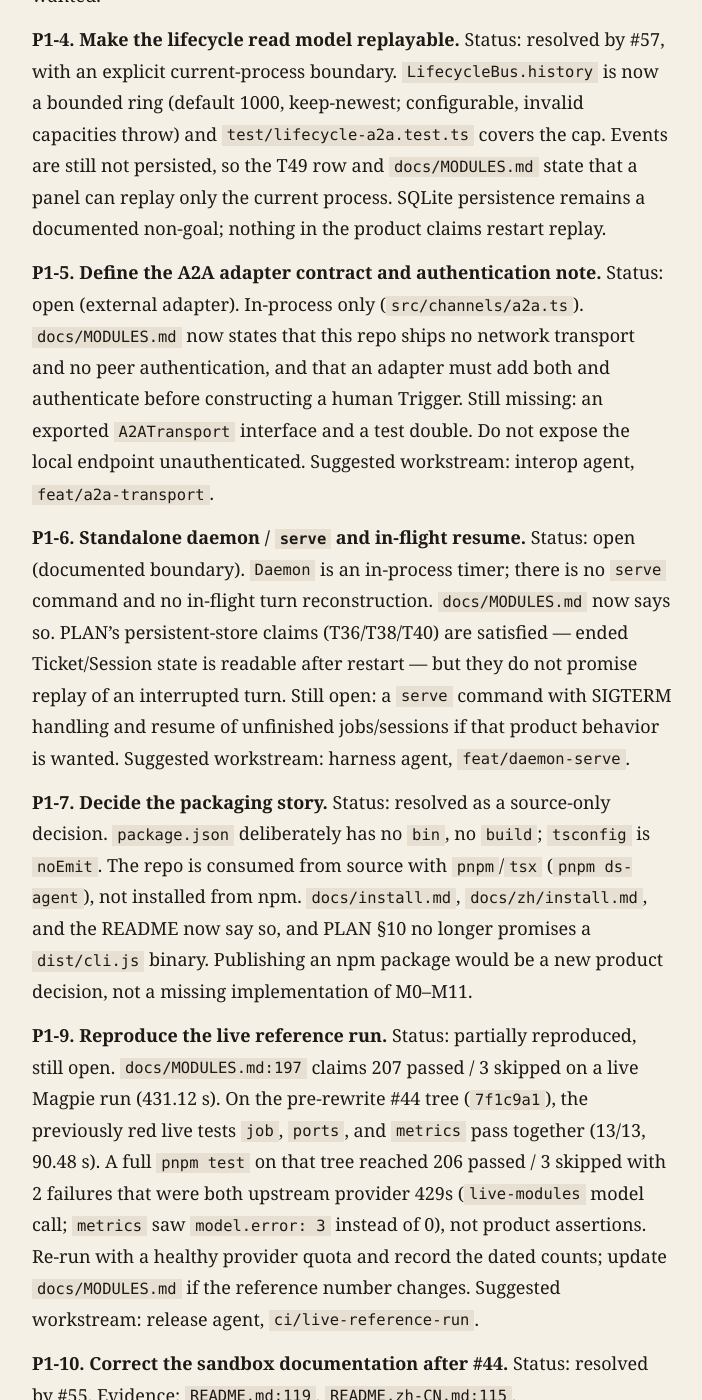
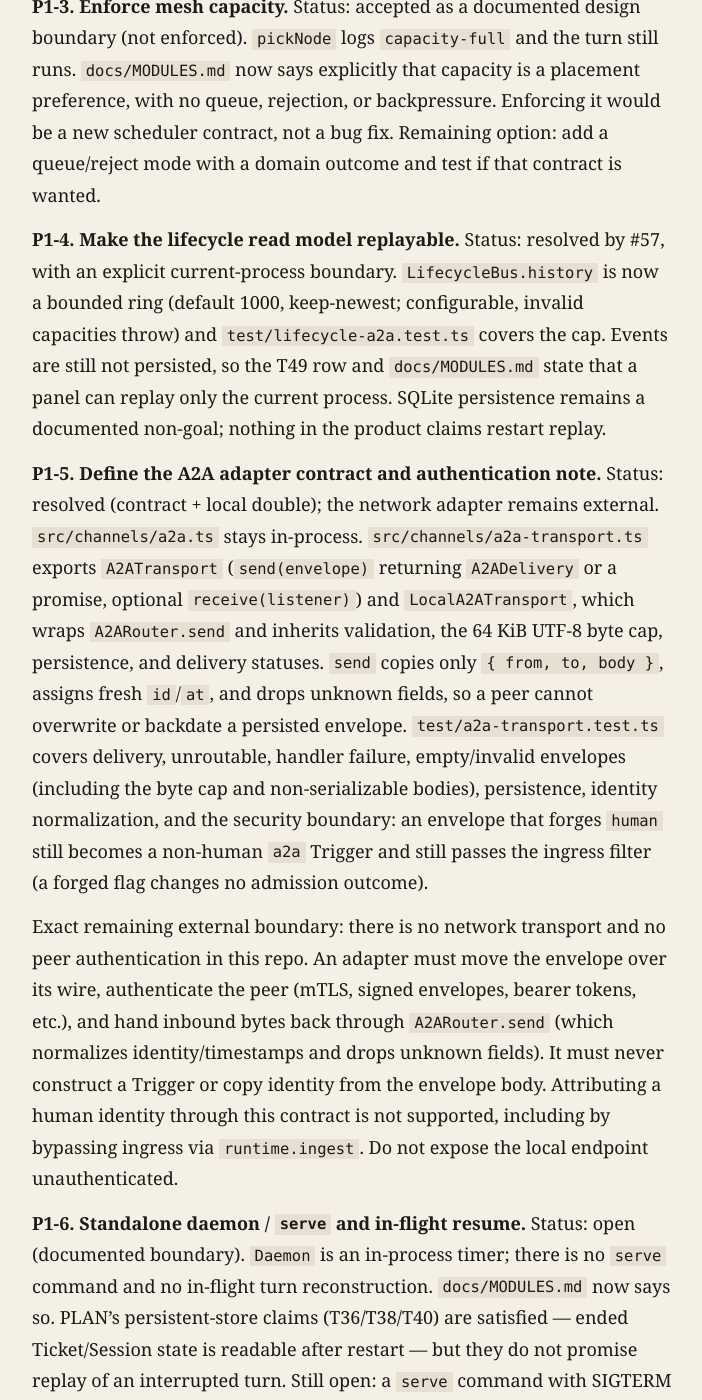
Before and after one commit to LofiSu/deepseek-super-agent, a Jekyll site: the page built from docs/ROADMAP.md, in a window 1280 px wide and 1400 px high, scrolled down 15346 px. Shown: the whole window, without its empty margins (288-990 px from the left). Built offline with Jekyll 4.4.1, drawn with Linux system fonts in a browser that asks for light colours; our own code applies the rules of GitHub Pages for plain Markdown files; some of the changed text lies outside the part shown.

Commit message:
feat(a2a): define the transport adapter contract
Add the A2ATransport contract and LocalA2ATransport reference double, keep A2ARouter's API, normalize the untrusted send path, and document/test the authentication boundary.

```diff
--- a/docs/ROADMAP.md
+++ b/docs/ROADMAP.md
@@ -46,7 +46,7 @@ refactor. **That refactor has merged as #40 (`4b919bd`).** On current `main`:
 - The services live in their owning modules:
   `src/ingress/shards.ts` (Router shards), `src/harness/mesh.ts` (Worker mesh),
   `src/memory/long-term.ts` (long-term memory), `src/core/lifecycle.ts`
-  (lifecycle events), `src/channels/a2a.ts` (A2A).
+  (lifecycle events), `src/channels/a2a.ts` + `a2a-transport.ts` (A2A).
 - `docs/MODULES.md` and `docs/HARDENING_2026-11-01.md` are tracked.
 - `PLAN.md`, both READMEs, both install pages, and the review-method docs no
   longer describe a `DS_AGENT_PHASE2` master switch (fixed by #41 and #51).
@@ -85,7 +85,7 @@ not evidence (see `docs/CODE_REVIEW_METHOD.md`).
 | **M5 subscribe** | done | `src/core/subscribe.ts`, `intake.ts` fan-out; `test/subscription.test.ts`, `hardening.test.ts` (contextOnly, unsubscribe) | `handback` is not exposed as a CLI action. The tests cover unsubscribe but not the full requeue-and-drop lifecycle as an operator flow. |
 | **M6 memory** | partial | `src/memory/recall.ts`, `acl.ts`, `long-term.ts`; `src/store/sqlite.ts` (`deleteSpill`); `test/spill.test.ts`, `long-term-memory.test.ts`, `live-modules.test.ts` | Recall is word-AND substring matching over a spill, not semantic or multi-hop. Retention landed in #54: `maxEntries`/`maxAgeDays` prune inside the same transaction as `put`/`remember`, `forget` deletes the spill and grants, and `DS_AGENT_MEMORY_MAX_ENTRIES`/`DS_AGENT_MEMORY_MAX_AGE_DAYS` configure it (defaults 1000/90). Remaining: dedupe beyond per-ticket upsert, semantic search, month-scale story. `README.md:115` still says "not month-scale"; that part is accurate. |
 | **M7 speculate** | done | `src/speculate/silent.ts`, `gate.ts`; `test/speculate.test.ts`, `live-modules.test.ts`, `hardening.test.ts` | The gate is a clause-local keyword heuristic, documented as a stand-in (`docs/HARDENING_2026-11-01.md:25`). It is not a model verdict; a real value judgment remains open. |
-| **M8 channels** | done | `src/channels/norms.ts`, `cli.ts`, `feishu.ts`, `github-source.ts`, `outbox-adapter.ts`, `a2a.ts`; `test/channels-feishu.test.ts`, `channels-github-source.test.ts`, `outbox.test.ts`, `lifecycle-a2a.test.ts`; real demos in `src/cli/demos/*` | Real-channel acceptance is operator-only: `test/demos-real-channels.test.ts` is skipped offline (3 tests), and `pnpm demo` needs `gh auth` plus a live model. There is no email adapter (the plan calls it optional). |
+| **M8 channels** | done | `src/channels/norms.ts`, `cli.ts`, `feishu.ts`, `github-source.ts`, `outbox-adapter.ts`, `a2a.ts`, `a2a-transport.ts`; `test/channels-feishu.test.ts`, `channels-github-source.test.ts`, `outbox.test.ts`, `lifecycle-a2a.test.ts`, `a2a-transport.test.ts`; real demos in `src/cli/demos/*` | Real-channel acceptance is operator-only: `test/demos-real-channels.test.ts` is skipped offline (3 tests), and `pnpm demo` needs `gh auth` plus a live model. There is no email adapter (the plan calls it optional). |
 | **M9 env** | partial | `src/env/local-env.ts`, `sanitize.ts`, `vault.ts`, `seccomp.ts` (`sandboxEnabledFromEnv` returns true); `test/sanitize.test.ts`, `vault.test.ts`, `hardening.test.ts`, `local-env-timeout.test.ts`, `live-modules.test.ts`, `credential-sentinel.test.ts` | #44 made the sandbox default-on and fail-closed: a missing `sandbox-exec`/`bwrap` throws. Host vault/seccomp policy is still external. Credential non-leakage now has a single sentinel test (#53) covering SQLite tables, session JSONL, tool results, replies/outbox, and captured model request bodies, plus Worker port/tool rejection. #55 corrected the user-facing pages and historical reviews; this audit also fixed the remaining "optional OS sandbox" line in the `docs/MODULES.md` T51 section. C15/P1-10 are resolved. Host read isolation remains external. |
 | **M10 watchdog** | partial | `src/watchdog/watchdog.ts`, `rules.ts`, `rules.json`, `health.ts`; `test/health.test.ts`, `daemon-machines.test.ts`, `live-modules.test.ts`, `hardening.test.ts` | Goal-drift detection is marker-based ("a running report that says it left the scope"), not a general NL comparison. `PLAN.md` T43–T44 ask for NL rules; `README.md:100` already calls this "thin". |
 | **M11 CLI / demo** | partial | `src/cli/main.ts` (init/tasks/status/health/chat/emit/metrics/memory/a2a/pause/intervene/resume/collab/team/teams), `src/cli/demos/run.ts`, `src/cli/bakeoff.ts`; `test/cli-memory-a2a.test.ts`, `mid-task-collab.test.ts`, `live-demo.test.ts`, `live-e2e.test.ts` | `pnpm demo` (real GitHub issues/comments) is not in the automatic PR gate; it runs through the manual `acceptance.yml` dispatch and needs an operator with `gh auth`. `package.json` has no `bin`, no `build`, and `tsconfig` is `noEmit`, so the `PLAN.md` §10 `dist/cli.js` bin does not exist. No `serve` command. The `MODULES.md` runner claim is fixed by #46. |
@@ -99,7 +99,7 @@ not evidence (see `docs/CODE_REVIEW_METHOD.md`).
 | **扩展** — Worker mesh (T47) | partial | `src/harness/mesh.ts`; `Assignment.node` in `src/shared/types.ts:102-120`; placement event in `src/harness/loop.ts:84-89,129-141`; `test/worker-mesh.test.ts`, `runtime-integration.test.ts` | Placement is logical and single-process. When capacity is full, `launch` logs `node=none capacity-full` and still runs the Worker; there is no queue, rejection, or backpressure. Cross-host transport is external, which is acceptable, but capacity enforcement is not. This is P1-3. |
 | **长期记忆** (T48) | partial | `src/memory/long-term.ts`; write on terminal ticket in `src/runtime.ts:201-216`; recall injection in `src/runtime.ts:274-282`; `test/long-term-memory.test.ts`, `runtime-integration.test.ts` | One redacted entry per ticket, keyword AND recall, three results. #54 added retention (count/age, default 1000 entries / 90 days, 0 disables) with transactional spill+grant cleanup and configurable env; dedupe beyond per-ticket upsert, semantic search, and the month-scale story remain open (P2-1 is now partially resolved). Documented as partial in `README.md:115`. |
 | **产品层** (T49) | external boundary + partial | `src/core/lifecycle.ts` (`LifecycleBus`, `subscribe`, `snapshot`); lifecycle publishing in `src/runtime.ts:190-216,432-469`; `ds-agent memory` / `ds-agent a2a` in `src/cli/main.ts:204-231`; `test/lifecycle-a2a.test.ts`, `cli-memory-a2a.test.ts`, `runtime-integration.test.ts` | The in-repo contract is done; the actual panel is another repository (PLAN §9 T49). P1-4 is resolved by #57: `LifecycleBus.history` is a bounded 1000-event ring (configurable, keep-newest) with tests. It is still in-memory, so a panel can replay only the current process; persistence is a documented boundary, not implemented. |
-| **互操作** (T50) | external boundary + partial | `src/channels/a2a.ts`; `Runtime.sendA2A` and local recipient in `src/runtime.ts:319-328,390-395`; `test/lifecycle-a2a.test.ts`, `runtime-integration.test.ts` | Validation, 64 KiB cap, persistence, `delivered\|unroutable\|failed`, and a filtered `a2a` Trigger exist. There is no cross-process transport and no authentication; an adapter must add both. Document the adapter contract and never expose the local endpoint unauthenticated (P1-5). |
+| **互操作** (T50) | external boundary + partial | `src/channels/a2a.ts`, `src/channels/a2a-transport.ts` (`A2ATransport`, `LocalA2ATransport`); `Runtime.sendA2A` and local recipient in `src/runtime.ts:319-328,390-395`; `test/lifecycle-a2a.test.ts`, `a2a-transport.test.ts`, `runtime-integration.test.ts` | Validation, 64 KiB UTF-8 byte cap, identity normalization, persistence, `delivered\|unroutable\|failed`, and a filtered non-human `a2a` Trigger exist. P1-5 is resolved by the exported contract, local double, and boundary tests. The cross-process wire transport and peer authentication remain external; an adapter must add both and never expose the local endpoint unauthenticated. |
 | **安全与隐私** (T51) | external boundary + partial | `src/env/sanitize.ts` (allowlist, secret redaction), `vault.ts`, `seccomp.ts`; `test/sanitize.test.ts`, `vault.test.ts`, `hardening.test.ts`, `local-env-timeout.test.ts`, `credential-sentinel.test.ts` | In-repo: env allowlist, spill redaction, `[redacted]` output, FileVault names only, default-on fail-closed OS sandbox (#44), spill ACL, untrusted `meta` rejection, and a single sentinel test across SQLite/journal/tool results/model requests plus Worker port/tool rejection (#53). External: host-level vault/seccomp, true host read isolation (the wrapper confines writes/network only), and provider `Authorization` header/vault values not covered by the offline sentinel. Sandbox docs corrected by #55. |
 
 ## 4. Definition of done (the whole project)
@@ -170,7 +170,8 @@ These must be documented as external, with an interface and a security note:
 
 - T49 panel UI (another repo).
 - T51 host-level vault/seccomp and true host isolation.
-- A2A cross-process transport and authentication.
+- A2A network transport and peer authentication (the in-repo `A2ATransport`
+  contract and local double are in `src/channels/a2a-transport.ts`).
 - Multi-host Worker mesh transport.
 - Managed credential storage / cloud executor.
 
@@ -306,12 +307,27 @@ state that a panel can replay only the current process. SQLite persistence
 remains a documented non-goal; nothing in the product claims restart replay.
 
 **P1-5. Define the A2A adapter contract and authentication note.**
-Status: open (external adapter). In-process only (`src/channels/a2a.ts`).
-`docs/MODULES.md` now states that this repo ships no network transport and no
-peer authentication, and that an adapter must add both and authenticate before
-constructing a human Trigger. Still missing: an exported `A2ATransport`
-interface and a test double. Do not expose the local endpoint unauthenticated.
-Suggested workstream: interop agent, `feat/a2a-transport`.
+Status: resolved (contract + local double); the network adapter remains external.
+`src/channels/a2a.ts` stays in-process. `src/channels/a2a-transport.ts` exports
+`A2ATransport` (`send(envelope)` returning `A2ADelivery` or a promise, optional
+`receive(listener)`) and `LocalA2ATransport`, which wraps `A2ARouter.send` and
+inherits validation, the 64 KiB UTF-8 byte cap, persistence, and delivery
+statuses. `send` copies only `{ from, to, body }`, assigns fresh `id`/`at`, and
+drops unknown fields, so a peer cannot overwrite or backdate a persisted
+envelope. `test/a2a-transport.test.ts` covers delivery, unroutable, handler
+failure, empty/invalid envelopes (including the byte cap and non-serializable
+bodies), persistence, identity normalization, and the security boundary: an
+envelope that forges `human` still becomes a non-human `a2a` Trigger and still
+passes the ingress filter (a forged flag changes no admission outcome).
+
+Exact remaining external boundary: there is no network transport and no peer
+authentication in this repo. An adapter must move the envelope over its wire,
+authenticate the peer (mTLS, signed envelopes, bearer tokens, etc.), and hand
+inbound bytes back through `A2ARouter.send` (which normalizes identity/timestamps
+and drops unknown fields). It must never construct a Trigger or copy identity
+from the envelope body. Attributing a human identity through this contract is
+not supported, including by bypassing ingress via `runtime.ingest`. Do not expose
+the local endpoint unauthenticated.
 
 **P1-6. Standalone daemon / `serve` and in-flight resume.**
 Status: open (documented boundary). `Daemon` is an in-process timer; there is no
@@ -394,7 +410,7 @@ the work is already public.
 | P1-2 | Router assessment / domain alignment |  | `fix/domain-alignment-article` | #39 | resolved | Main Agent originates `accept`/`ignore`/`stop`/`unavailable`; domain-alignment test green |
 | P1-3 | Mesh capacity enforcement |  |  |  | accepted boundary (documented) | Placement is logical; no queue/backpressure. `docs/MODULES.md` says so |
 | P1-4 | Lifecycle replayability |  | `feat/lifecycle-history-cap` | #57 | resolved (current-process replay only) | Bounded history (default 1000) + test; no persistence claim |
-| P1-5 | A2A transport interface + auth note |  |  |  | open (external adapter) | In-process only; adapter must add transport + auth. Docs state the requirement; interface/test still missing |
+| P1-5 | A2A transport interface + auth note |  | `a2a-transport` | #65 | resolved (contract + local double) | In-process contract + local double now exist: `A2ATransport` + `LocalA2ATransport` in `src/channels/a2a-transport.ts`, tests in `test/a2a-transport.test.ts`. Remaining external boundary: network transport + peer authentication must be supplied by an adapter |
 | P1-6 | `ds-agent serve` + in-flight resume |  |  |  | open (documented boundary) | In-process timer only; no restart resume. Docs state the boundary; serve command still missing |
 | P1-7 | Packaging decision |  |  |  | resolved (source-only) | No `bin`/`build`; install docs say source-only via `pnpm` |
 | P1-8 | Fail-closed filesystem sandbox |  | `fix/env-fail-closed-sandbox` | #44 | resolved | Missing wrapper throws; CI installs `bubblewrap` |
--- a/src/channels/index.ts
+++ b/src/channels/index.ts
@@ -34,6 +34,7 @@ export {
 } from './feishu.ts'
 export { githubTrigger } from './github.ts'
 export { A2ARouter, type A2ADelivery, type A2AEnvelope } from './a2a.ts'
+export { LocalA2ATransport, type A2ATransport } from './a2a-transport.ts'
 export { imTrigger } from './im.ts'
 export { renderOutbound, truncateWords } from './norms.ts'
 export {
--- a/src/index.ts
+++ b/src/index.ts
@@ -2,6 +2,7 @@ export { createModelFromEnv, requireLiveModelFromEnv, HttpOpenAI, MockModel } fr
 export { PROVIDER_PRESETS, resolveLiveApi, type LiveApi, type ProviderPreset } from './harness/providers.ts'
 export { Runtime, type RuntimeOptions } from './runtime.ts'
 export { A2ARouter, type A2ADelivery, type A2AEnvelope } from './channels/a2a.ts'
+export { LocalA2ATransport, type A2ATransport } from './channels/a2a-transport.ts'
 export { LifecycleBus, type LifecycleEvent } from './core/lifecycle.ts'
 export { WorkerMeshRegistry, type WorkerMeshNode } from './harness/mesh.ts'
 export { RouterShardRegistry, type RouterShard } from './ingress/shards.ts'
--- a/src/runtime.ts
+++ b/src/runtime.ts
@@ -619,8 +619,10 @@ function a2aTrigger(envelope: A2AEnvelope, store: Store, at: string): Trigger |
     source: 'a2a',
     threads: [{ source: 'a2a', id: thread }],
     actor: { source: 'a2a', id: envelope.from },
-    // A2A has no authenticated human identity in this process. An adapter that
-    // verifies a peer may mark the Trigger human after transport, never the body.
+    // A2A has no authenticated human identity in this process, and this ingress
+    // always produces a non-human Trigger. Peer authentication is external;
+    // attributing a human identity through this path (or by bypassing `ingest`)
+    // is not supported.
     human: false,
     addressed: 'direct',
     at,
```
Also changed, not shown: docs/MODULES.md (+24 -8 lines), src/channels/a2a-transport.ts (added, +50 -0 lines), src/channels/a2a.ts (+19 -5 lines), test/a2a-transport.test.ts (added, +208 -0 lines).
